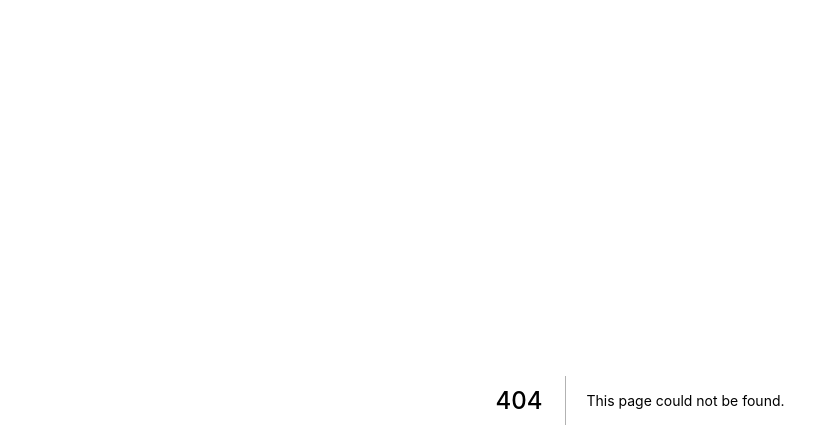
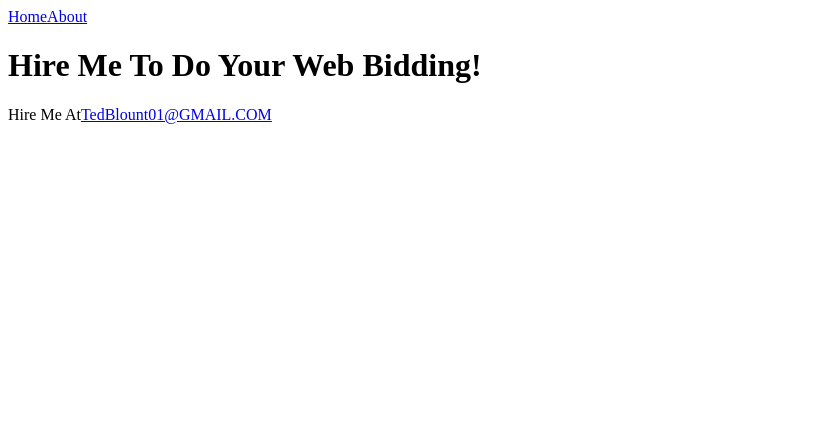
Before and after one commit to brakluner/next-portfolio, a Next.js app: page /hireme in a window 1280 px wide. Before the commit this address had no page. Shown: the top 448 px of the page, without its empty margins (0-839 px from the left). Built offline with nearby package versions, Linux system fonts and the light colour scheme.

Commit message:
added email link

```diff
--- a/pages/about.js
+++ b/pages/about.js
@@ -5,6 +5,7 @@ export default () => (
 <div>
     <h1>About</h1>
     <Link href='/'>Home</Link>
+    <Link href='/hireme'>Hire Me</Link>
     <p>Web Dev Team</p>
     <img src="/static/mustache.jpg" alt="mustache"/>
 </div>
--- /dev/null
+++ b/pages/hireme.js
@@ -0,0 +1,15 @@
+import Link from "next/link"
+
+const HireMe = () => (
+    <div>
+        <Link href="/">Home</Link>
+        <Link href="/about">About</Link>
+        <h1>Hire Me To Do Your Web Bidding!</h1>
+        <p>Hire Me At
+            <a
+            href="mailto:tedblount01@gmail.com">TedBlount01@GMAIL.COM</a>
+        </p>
+    </div>
+)
+
+export default HireMe
--- a/pages/index.js
+++ b/pages/index.js
@@ -1,5 +1,5 @@
 import Link from "next/link"
 
-const Index = () => <div>home <Link href="/about">About</Link></div>;
+const Index = () => <div><Link href="/about">About</Link><Link href="/hireme">Hire Me</Link>home</div>;
 
 export default Index;
```
